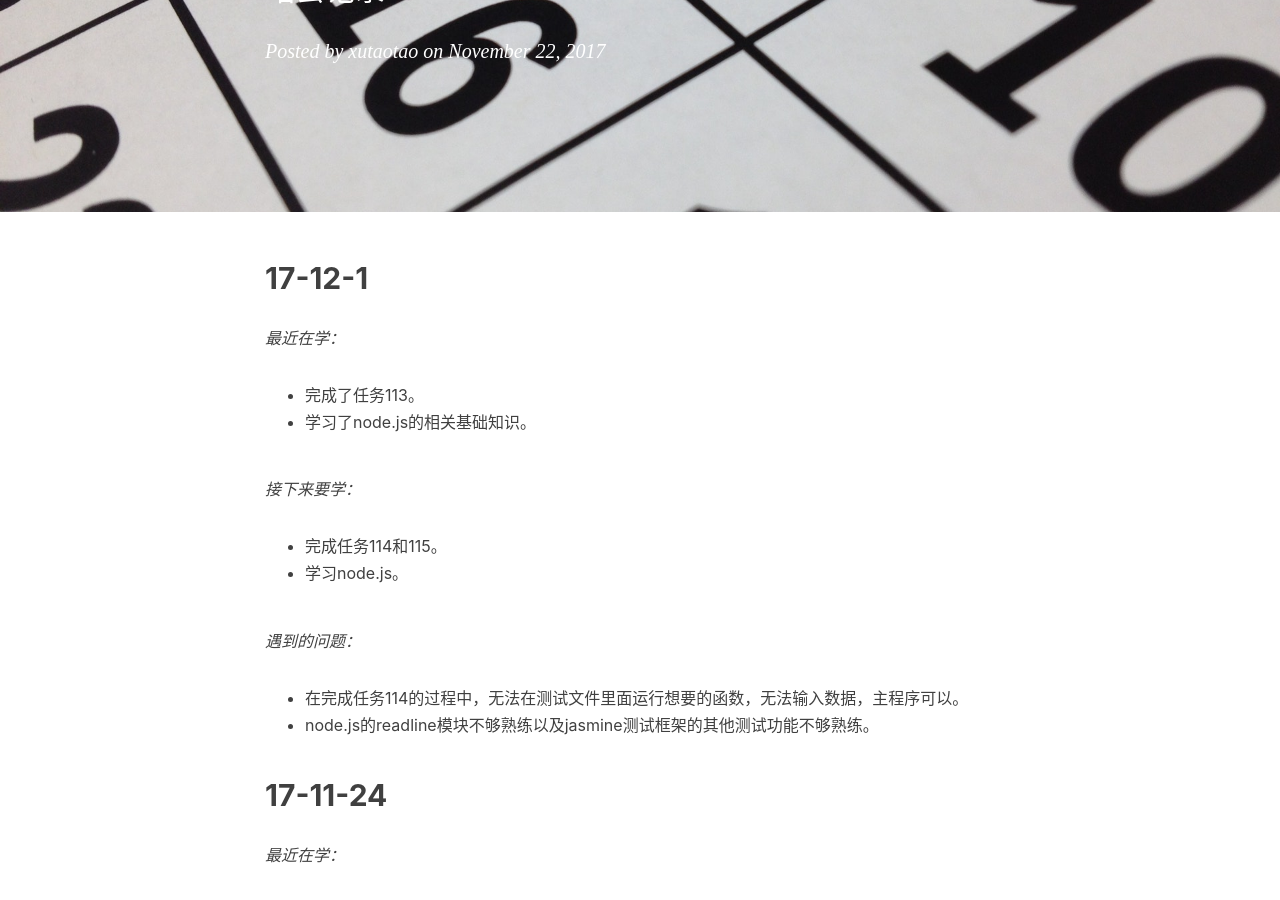
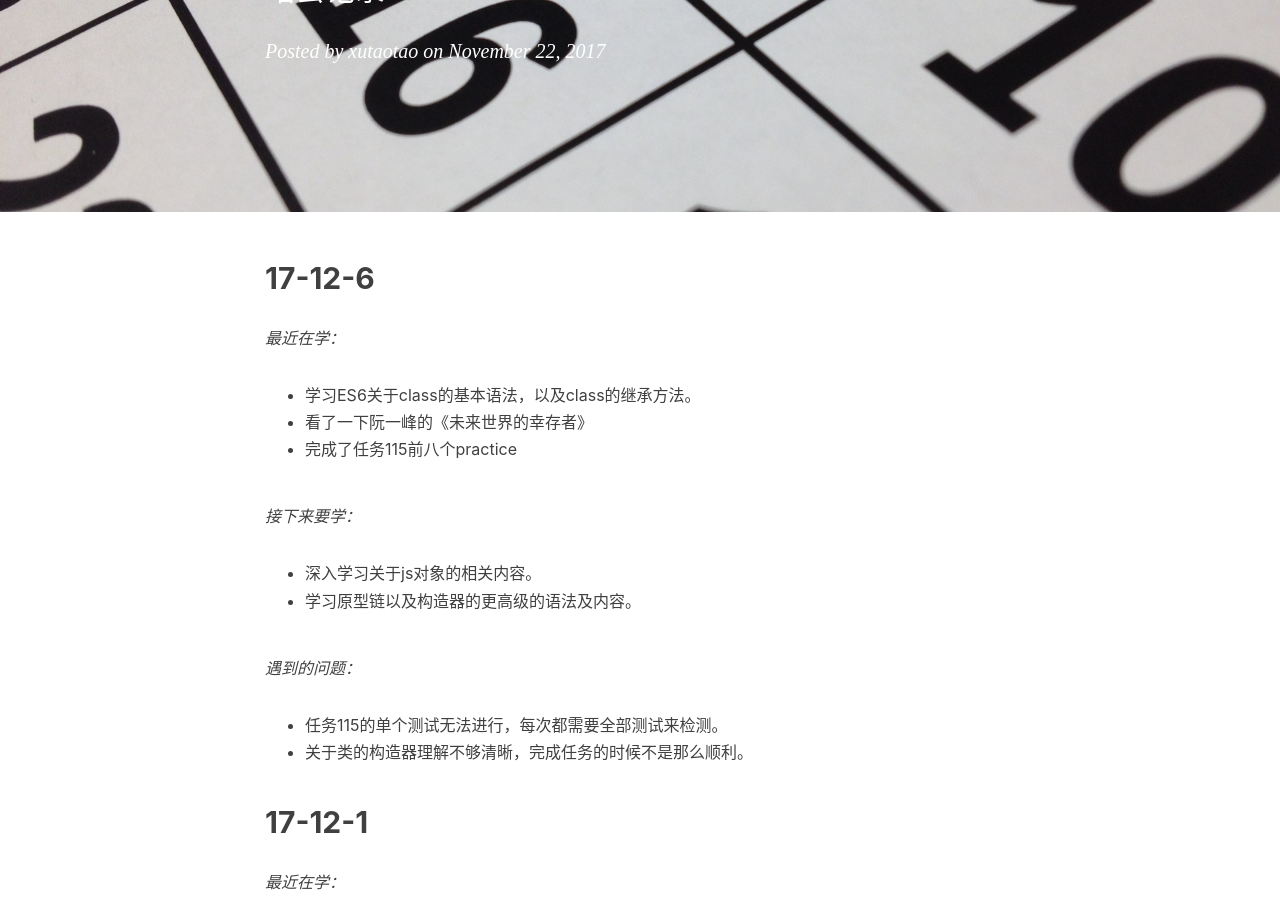
Before and after one commit to Xutaotaotao/Xutaotaotao.github.io, a Jekyll site: the page built from _posts/2017-11-22-Daily Scrum.md, in a window 1280 px wide and 900 px high, scrolled down 311 px. Built offline with Jekyll 4.4.1, drawn with Linux system fonts in a browser that asks for light colours; comment, search, counter and statistics services are not loaded.

Commit message:
add 2017-12-6 daily scrum

```diff
--- a/_posts/2017-11-22-Daily Scrum.md
+++ b/_posts/2017-11-22-Daily Scrum.md
@@ -8,6 +8,21 @@ header-img: "img/Daily Scrum.jpeg"
 tags:
   - Daily Scrum
 ---
+
+## 17-12-6
+
+*最近在学：*
+- 学习ES6关于class的基本语法，以及class的继承方法。
+- 看了一下阮一峰的《未来世界的幸存者》
+- 完成了任务115前八个practice
+
+*接下来要学：*
+- 深入学习关于js对象的相关内容。
+- 学习原型链以及构造器的更高级的语法及内容。
+
+*遇到的问题：*
+- 任务115的单个测试无法进行，每次都需要全部测试来检测。
+- 关于类的构造器理解不够清晰，完成任务的时候不是那么顺利。
 
 ## 17-12-1
 
```
